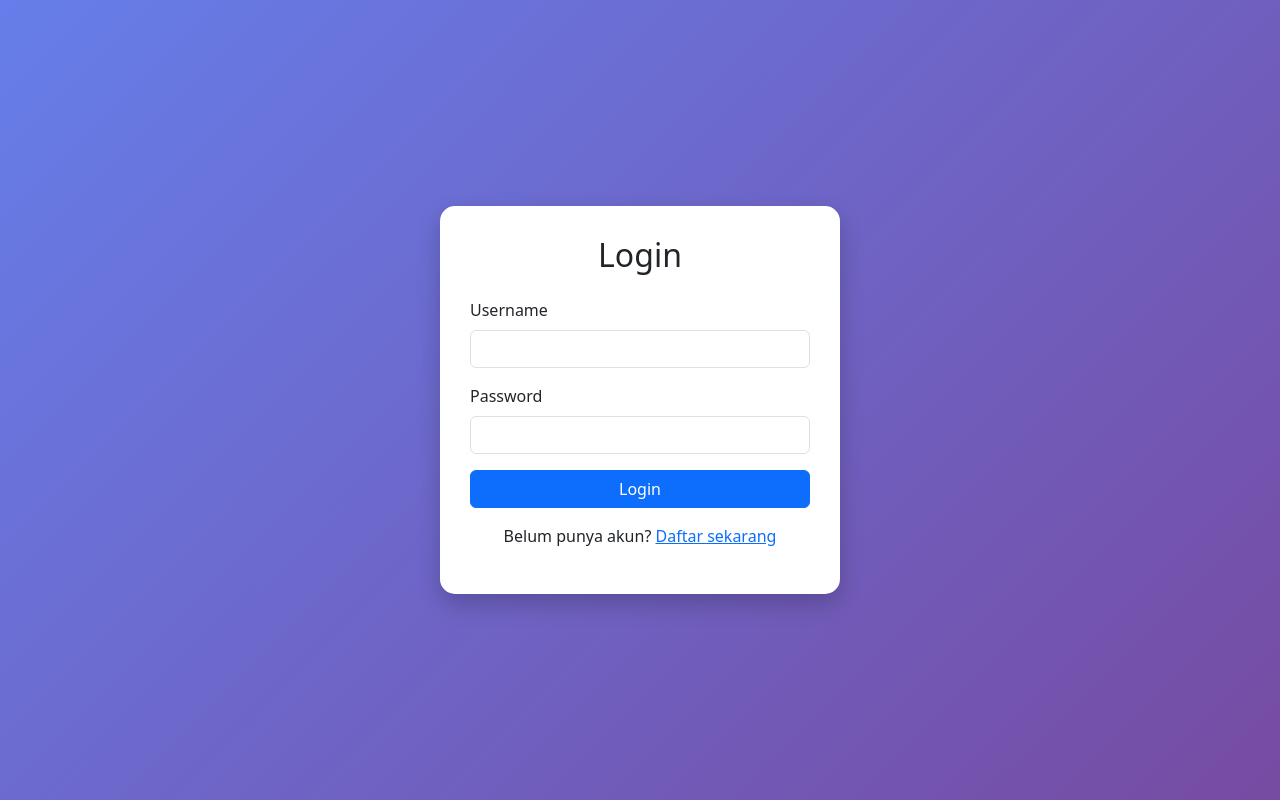
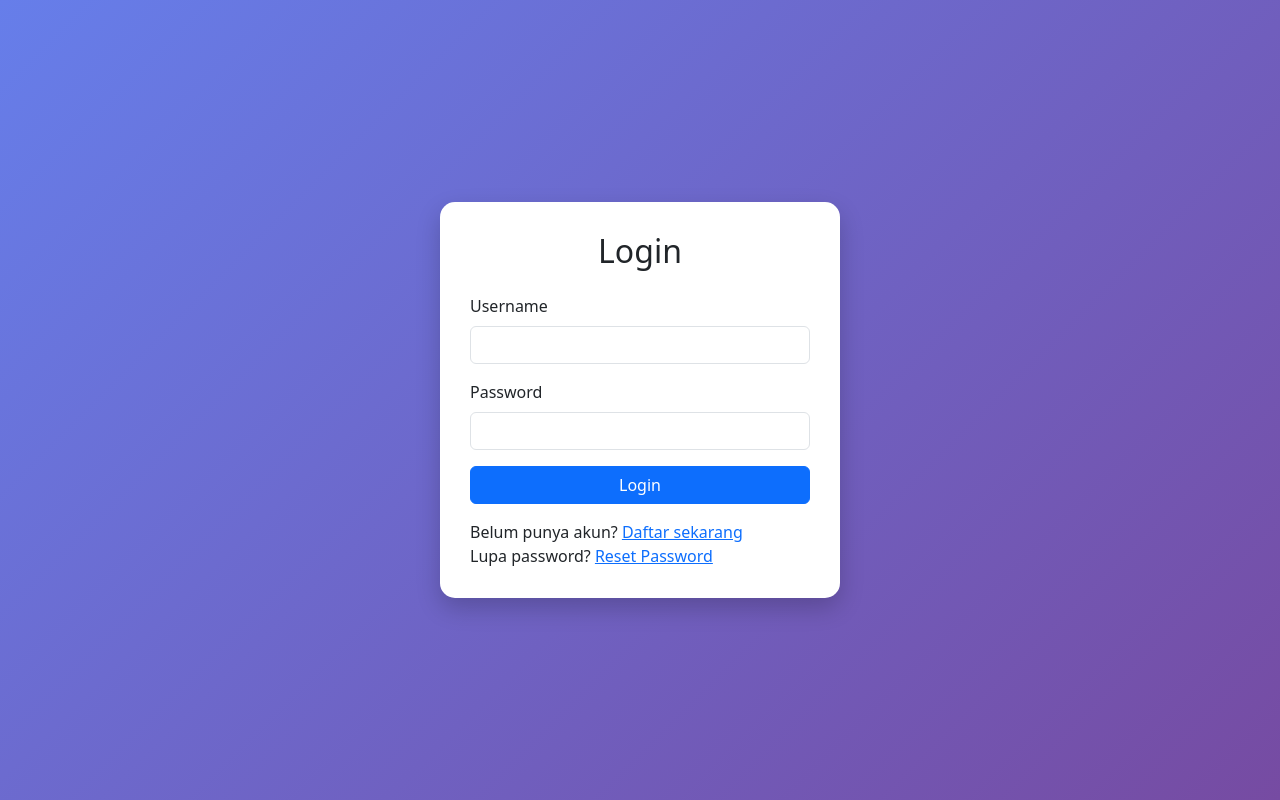
Before and after one commit to 245Amaril/possystemr2, a PHP site: page / in a window 1280 px wide. Run offline with PHP 8.4, Linux system fonts and the light colour scheme; some libraries are stand-ins or nearby versions.

Commit message:
add reset password

```diff
--- a/auth.php
+++ b/auth.php
@@ -121,6 +121,47 @@ switch ($action) {
         }
         break;
 
+    // Fungsionalitas Reset Password yang Baru
+    case 'reset_password':
+        // Ambil data dari POST
+        $username = $_POST['username'] ?? '';
+        $new_password = $_POST['new_password'] ?? '';
+
+        // Validasi input
+        if (empty($username) || empty($new_password)) {
+            echo json_encode(['success' => false, 'error' => 'Username dan password baru wajib diisi.']);
+            exit;
+        }
+
+        // Cek apakah username ada
+        $stmt_check = $conn->prepare("SELECT id FROM users WHERE username = ?");
+        $stmt_check->bind_param("s", $username);
+        $stmt_check->execute();
+        $stmt_check->store_result();
+
+        if ($stmt_check->num_rows === 0) {
+            echo json_encode(['success' => false, 'error' => 'Username tidak ditemukan.']);
+            $stmt_check->close();
+            exit;
+        }
+        $stmt_check->close();
+
+        // Hash password baru
+        $hashed_password = password_hash($new_password, PASSWORD_DEFAULT);
+
+        // Update password di database
+        $stmt_update = $conn->prepare("UPDATE users SET password = ? WHERE username = ?");
+        $stmt_update->bind_param("ss", $hashed_password, $username);
+
+        if ($stmt_update->execute()) {
+            echo json_encode(['success' => true, 'message' => 'Password berhasil direset.']);
+        } else {
+            echo json_encode(['success' => false, 'error' => 'Gagal mereset password: ' . $stmt_update->error]);
+        }
+        $stmt_update->close();
+        break;
+
+
     default:
         // Aksi tidak valid
         echo json_encode(['success' => false, 'error' => 'Aksi tidak valid']);
--- a/index.php
+++ b/index.php
@@ -205,7 +205,26 @@
                     <input type="password" class="form-control" id="loginPassword" required>
                 </div>
                 <button type="submit" class="btn btn-primary w-100 mb-3">Login</button>
-                <p>Belum punya akun? <a href="#" id="showRegister">Daftar sekarang</a></p>
+                <div class="d-flex justify-content-between">
+                    <p class="mb-0">Belum punya akun? <a href="#" id="showRegister">Daftar sekarang</a></p>
+                </div>
+                <div class="d-flex justify-content-between">
+                    <p class="mb-0">Lupa password? <a href="#" id="showResetPassword">Reset Password</a></p>
+                </div>
+            </form>
+
+            <!-- Reset Password Form -->
+            <form id="resetPasswordForm" class="auth-form d-none">
+                <div class="mb-3 text-start">
+                    <label for="resetUsername" class="form-label">Username</label>
+                    <input type="text" class="form-control" id="resetUsername" required>
+                </div>
+                <div class="mb-3 text-start">
+                    <label for="resetNewPassword" class="form-label">Password Baru</label>
+                    <input type="password" class="form-control" id="resetNewPassword" required>
+                </div>
+                <button type="submit" class="btn btn-warning w-100 mb-3">Reset Password</button>
+                <p>Kembali ke <a href="#" id="showLoginFromReset">Login</a></p>
             </form>
 
             <!-- Register Form -->
@@ -698,6 +717,25 @@
                 document.getElementById('authMessage').classList.add('d-none');
             });
 
+            // Tampilkan form reset password
+            document.getElementById('showResetPassword').addEventListener('click', function(e) {
+                e.preventDefault();
+                document.getElementById('loginForm').classList.add('d-none');
+                document.getElementById('registerForm').classList.add('d-none');
+                document.getElementById('resetPasswordForm').classList.remove('d-none');
+                document.getElementById('authTitle').innerText = 'Reset Password';
+                document.getElementById('authMessage').classList.add('d-none');
+            });
+
+            // Kembali ke login dari form reset password
+            document.getElementById('showLoginFromReset').addEventListener('click', function(e) {
+                e.preventDefault();
+                document.getElementById('resetPasswordForm').classList.add('d-none');
+                document.getElementById('loginForm').classList.remove('d-none');
+                document.getElementById('authTitle').innerText = 'Login';
+                document.getElementById('authMessage').classList.add('d-none');
+            });
+
             // Submit Form Login
             document.getElementById('loginForm').addEventListener('submit', async function(e) {
                 e.preventDefault();
@@ -721,6 +759,38 @@
                         document.getElementById('loggedInRole').innerText = `[${data.role}]`;
                         updateSidebarMenu();
                         showSection('pos-section'); // Default ke section POS setelah login
+                    } else {
+                        authMessage.innerText = data.error;
+                        authMessage.classList.remove('d-none');
+                    }
+                } catch (error) {
+                    // Error sudah ditangani oleh authFetch
+                }
+            });
+
+            // Submit Form Reset Password
+            document.getElementById('resetPasswordForm').addEventListener('submit', async function(e) {
+                e.preventDefault();
+                const username = document.getElementById('resetUsername').value;
+                const newPassword = document.getElementById('resetNewPassword').value;
+
+                const formData = new FormData();
+                formData.append('username', username);
+                formData.append('new_password', newPassword);
+
+                try {
+                    const data = await authFetch('reset_password', 'POST', formData);
+                    const authMessage = document.getElementById('authMessage');
+                    if (data.success) {
+                        authMessage.classList.add('d-none');
+                        Swal.fire('Berhasil!', 'Password berhasil direset. Silakan login dengan password baru.', 'success');
+                        // Kembali ke form login
+                        document.getElementById('resetPasswordForm').classList.add('d-none');
+                        document.getElementById('loginForm').classList.remove('d-none');
+                        document.getElementById('authTitle').innerText = 'Login';
+                        document.getElementById('loginUsername').value = username;
+                        document.getElementById('loginPassword').value = '';
+                        document.getElementById('resetPasswordForm').reset();
                     } else {
                         authMessage.innerText = data.error;
                         authMessage.classList.remove('d-none');
```
